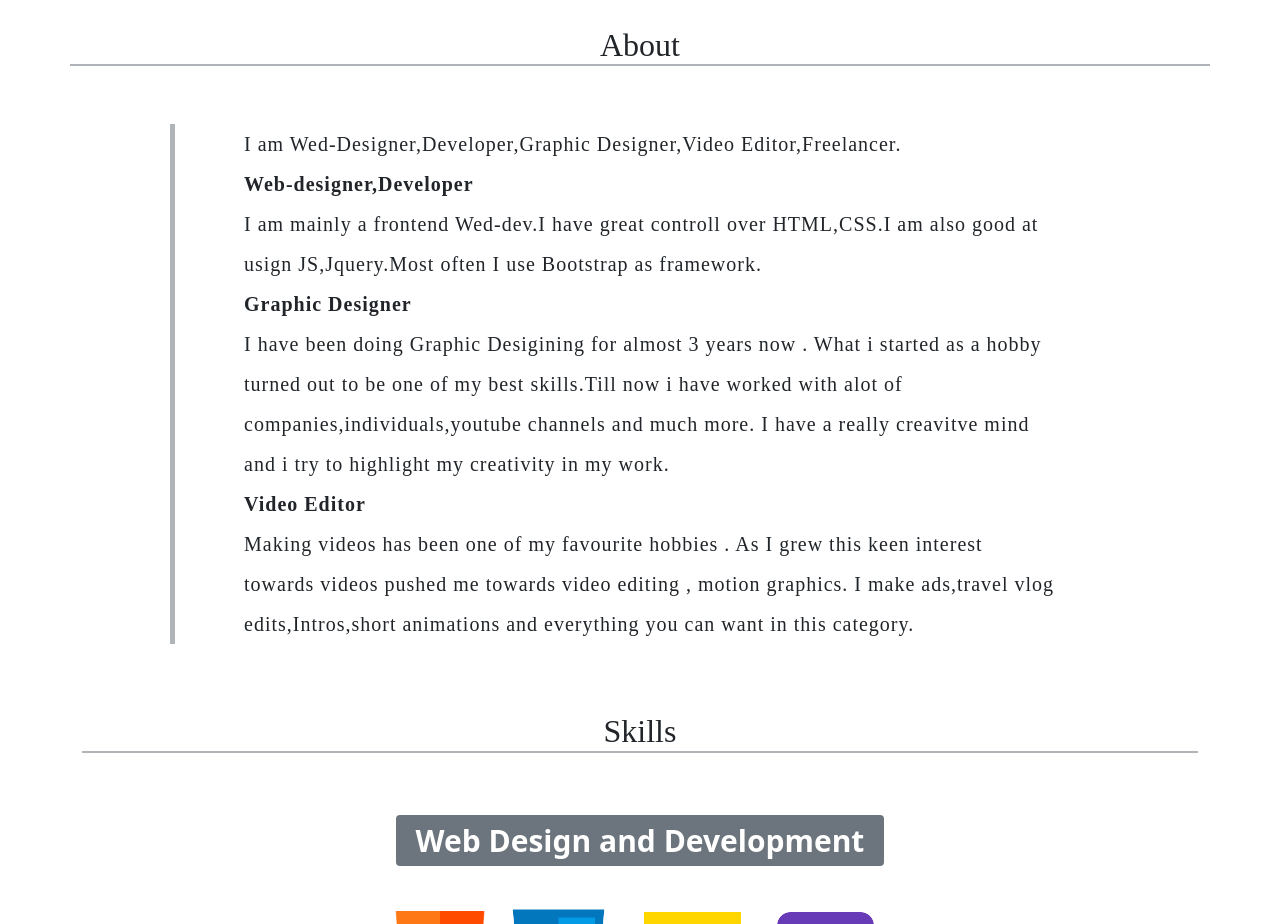
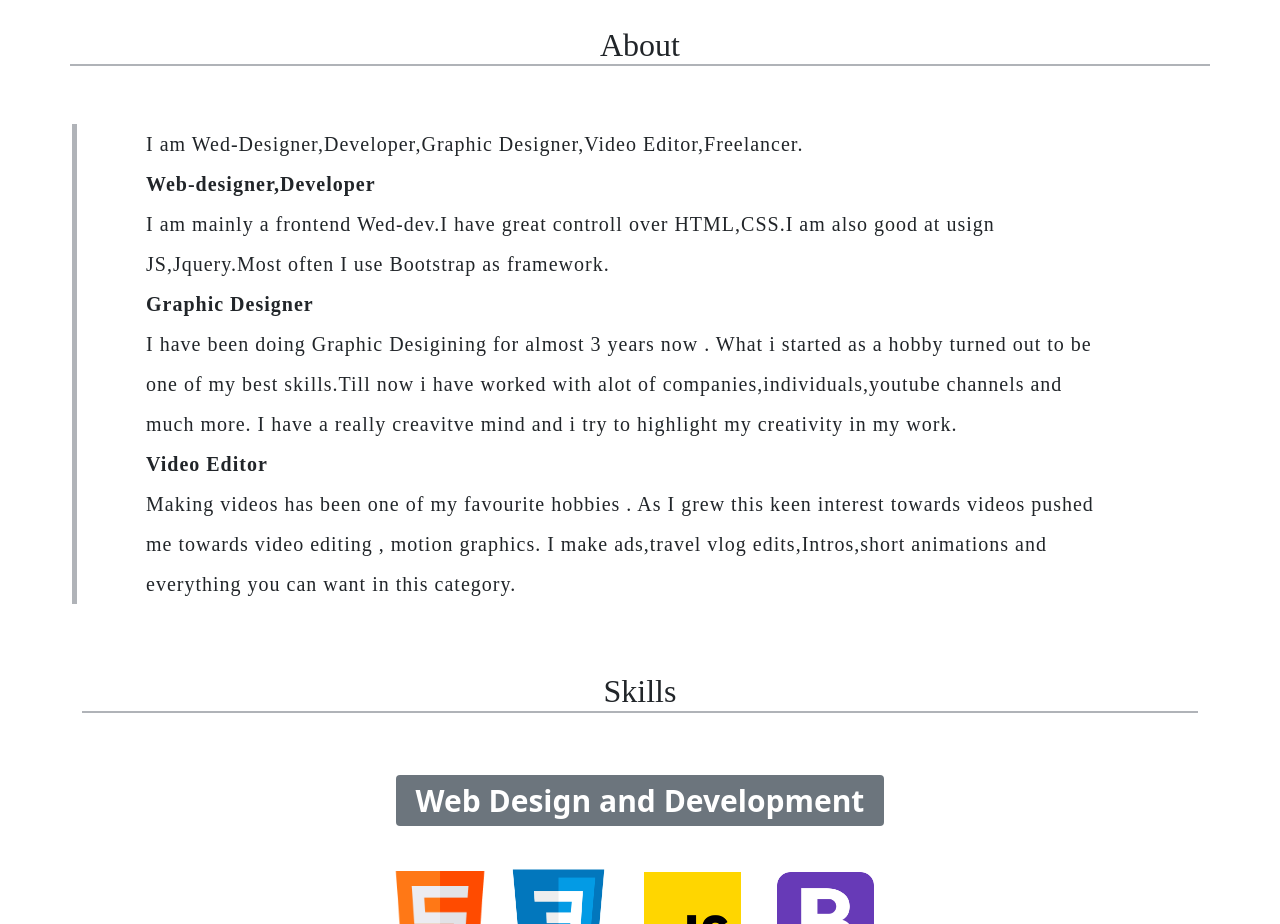
Before and after one commit to Rakibbd29/nawfatportfolio.github.io, a plain HTML site: page index.html in a window 1280 px wide. Shown: the part 820-1744 px from the top of the page. Drawn offline with nearby package versions, Linux system fonts and the light colour scheme.

Commit message:
style update

```diff
--- a/style.css
+++ b/style.css
@@ -123,9 +123,9 @@ h2{
 
 }
 p.first-para{
-  width: 900px;
+  width: 80%;
   margin-top: 50px;
-  margin-left: 182px;
+  margin-left: 84px;
   margin-right: 100px;
   padding-left: 69px;
   text-align: left;
```
